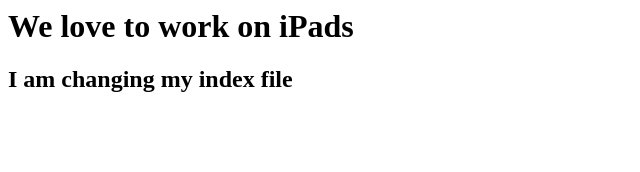
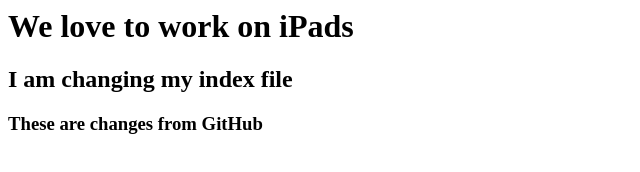
Before and after one commit to rmenneni/WebDev, a plain HTML site: page index.html in a window 1280 px wide. Shown: the whole page, without its empty margins (0-640 px from the left). Drawn offline with Linux system fonts and the light colour scheme.

Commit message:
Update index.html

```diff
--- a/index.html
+++ b/index.html
@@ -6,5 +6,6 @@
     <body>
         <h1>We love to work on iPads</h1>
         <h2>I am changing my index file</h2>
+        <h3>These are changes from GitHub</h3>
     </body>
 </html>
```
